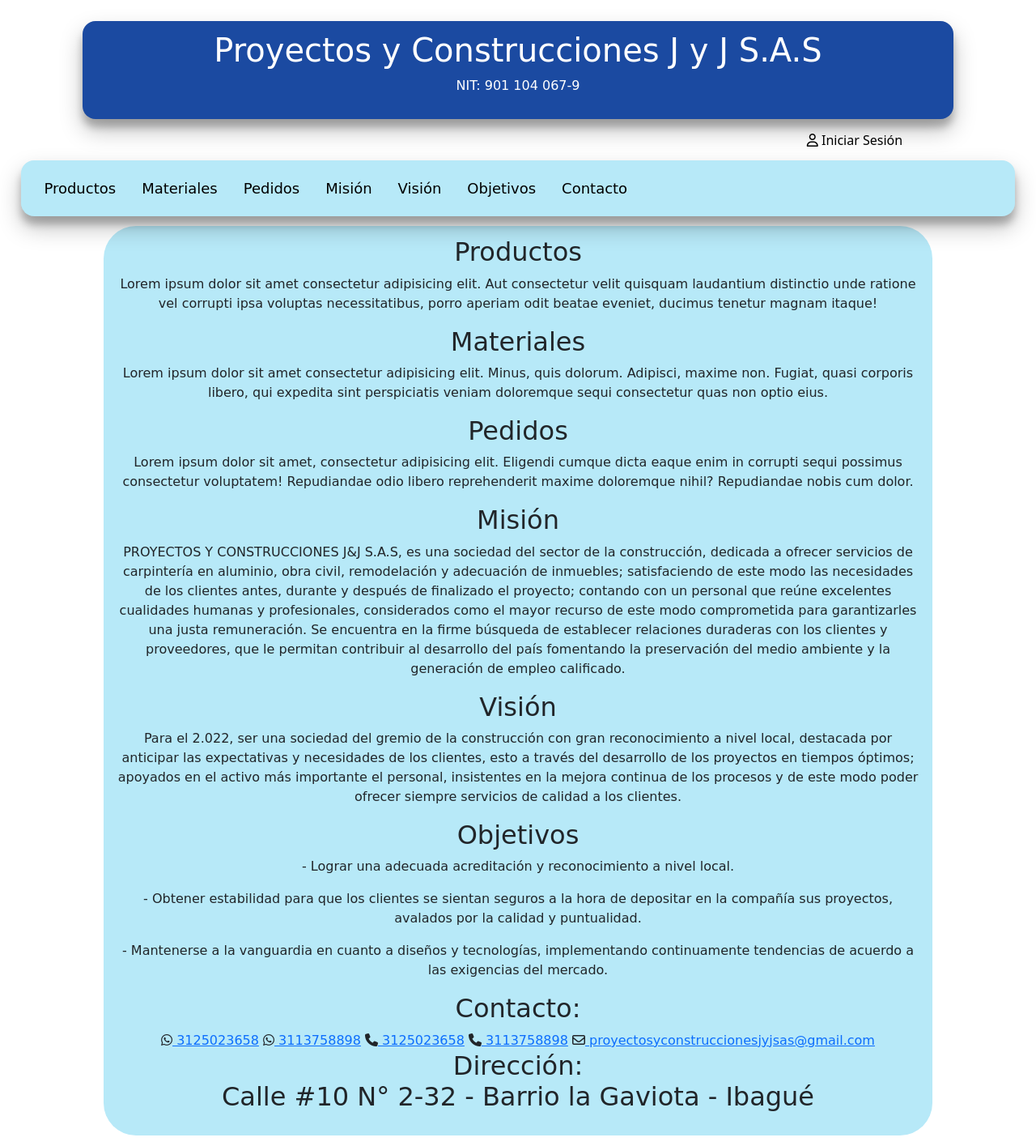
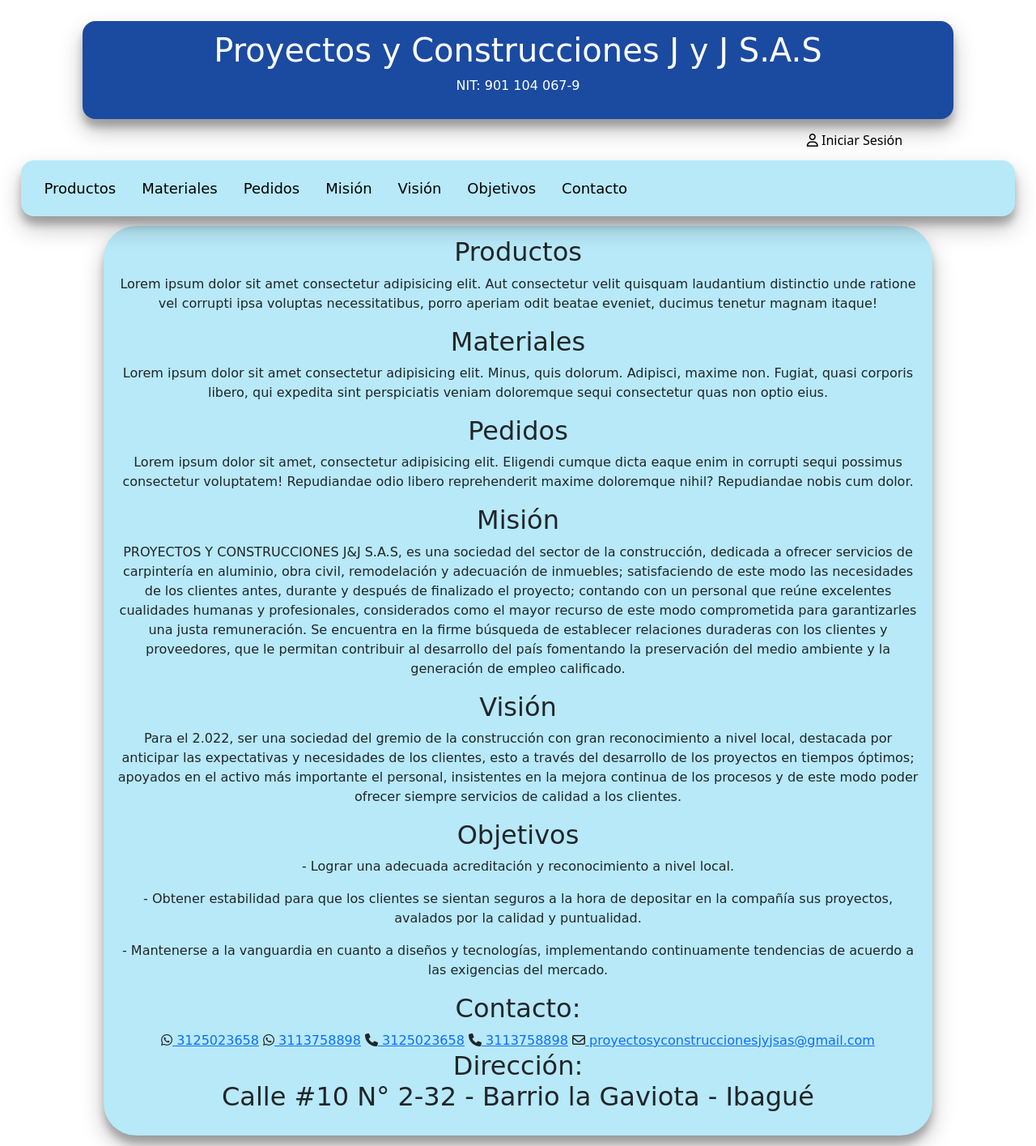
Before and after one commit to SebastianRubio1/Proyecto-Formativo, a Django app: page / in a window 1280 px wide. Shown: the whole page at 81% size. Run offline with Django 4.2, Linux system fonts and the light colour scheme; some libraries are stand-ins or nearby versions; some web fonts are replaced.

Commit message:
version 1.10

```diff
--- a/api/static/css/login.css
+++ b/api/static/css/login.css
@@ -26,9 +26,7 @@ body{
     padding:1.5%1.5%1.5%1.5%;
     margin: 0.5% 1% 0.5% 1%;
     border-radius: 2.5rem;
-    -webkit-box-shadow: 14px 8px 84px -4px rgba(226,220,232,1);
-    -moz-box-shadow: 14px 8px 84px -4px rgba(226,220,232,1);
-    box-shadow: 14px 8px 84px -4px rgba(226,220,232,1);
+    box-shadow: rgba(0, 0, 0, 0.25) 0px 14px 28px, rgba(0, 0, 0, 0.22) 0px 10px 10px;
     font-family: 'Happy Monkey', cursive;
 }
 .cuadro2{
@@ -37,9 +35,7 @@ body{
     padding:1.5%1.5%1.5%1.5%;
     margin: 0.5% 1% 0.5% 1%;
     border-radius: 2.5rem;
-    -webkit-box-shadow: 14px 8px 84px -4px rgba(226,220,232,1);
-    -moz-box-shadow: 14px 8px 84px -4px rgba(226,220,232,1);
-    box-shadow: 14px 8px 84px -4px rgba(226,220,232,1);
+    box-shadow: rgba(0, 0, 0, 0.25) 0px 14px 28px, rgba(0, 0, 0, 0.22) 0px 10px 10px;
     justify-content: space-around;
     font-family: 'Happy Monkey', cursive;
 
--- a/api/static/css/main.css
+++ b/api/static/css/main.css
@@ -45,9 +45,7 @@
     padding:1%1%1%1%;
     margin: 1% 10% 1% 10%;
     border-radius: 2.5rem;
-    -webkit-box-shadow: 14px 8px 84px -4px rgb(255, 255, 255);
-    -moz-box-shadow: 14px 8px 84px -4px rgb(255, 255, 255);
-    box-shadow: 14px 8px 84px -4px rgb(255, 255, 255);
+    box-shadow: rgba(0, 0, 0, 0.25) 0px 14px 28px, rgba(0, 0, 0, 0.22) 0px 10px 10px;
     font-family: 'Happy Monkey', cursive;
     background-color: rgb(183, 233, 248);
 }
```
